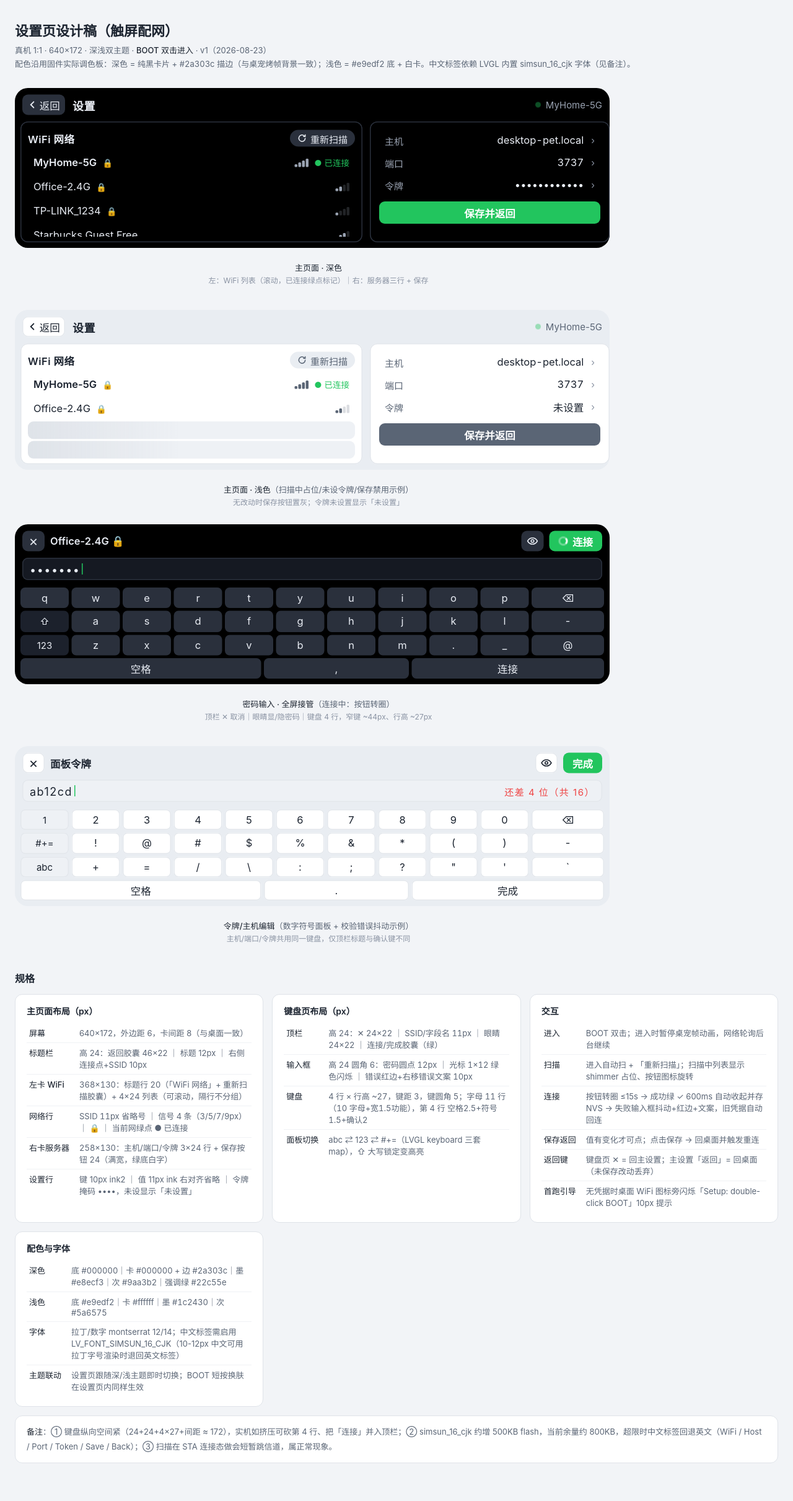
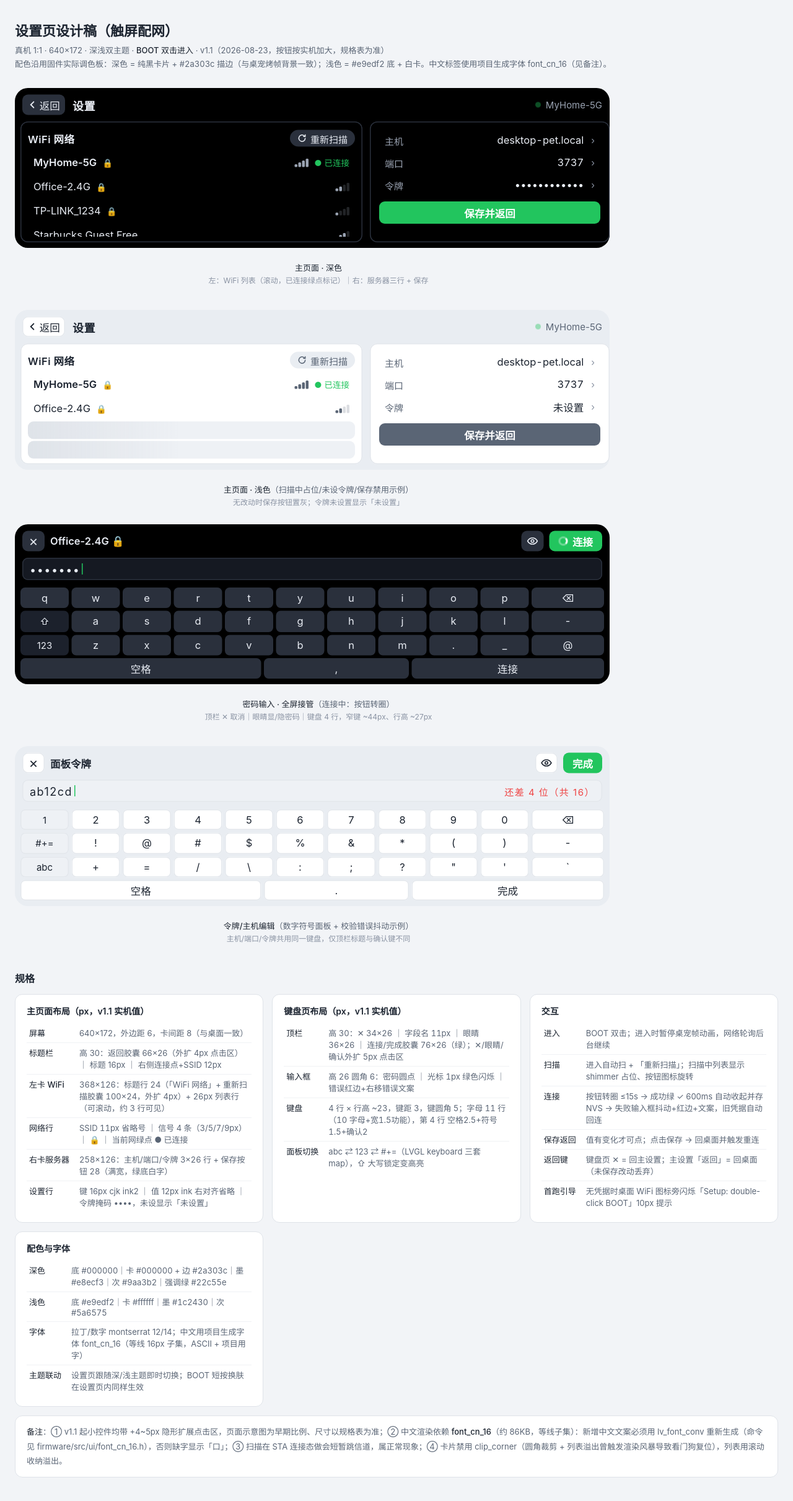
Before and after one commit to QIANG199/plan-pet, a plain HTML site: page docs/design/settings-layout.html in a window 1280 px wide. Shown: the whole page at 62% size. Drawn offline with Linux system fonts and the light colour scheme.

Commit message:
docs: sync with the post-launch hardening rounds
- boot splash, battery freeze-while-charging and the circular hold ring
  documented across README / firmware README / AGENTS / CONTEXT
- design doc v1.7 revision note (web setup page, font_cn_16, render-storm
  fix, bigger touch targets, ring, splash, battery policy)
- settings-layout.html v1.1: spec tables now carry the enlarged real-device
  sizes (+ext click areas) and the generated-font notes; simsun references
  retired
- AGENTS: flash ~88%, PORT/SETUP in the serial list, battery-compensation
  gotcha

```diff
--- a/docs/design/settings-layout.html
+++ b/docs/design/settings-layout.html
@@ -3,7 +3,7 @@
 <head>
 <meta charset="UTF-8">
 <meta name="viewport" content="width=device-width, initial-scale=1.0">
-<title>ESP32 桌面额度面板 · 设置页设计稿 v1</title>
+<title>ESP32 桌面额度面板 · 设置页设计稿 v1.1</title>
 <style>
 :root{
   --page-bg:#f2f4f7; --card:#ffffff; --ink:#1c2430; --ink2:#5a6575; --ink3:#8a93a3;
@@ -160,8 +160,8 @@ figcaption b{color:var(--ink);font-weight:500}
 <div class="wrap">
 <h1>设置页设计稿（触屏配网）</h1>
 <p class="meta">
-真机 1:1 · 640×172 · 深浅双主题 · <b>BOOT 双击进入</b> · v1（2026-08-23）<br>
-配色沿用固件实际调色板：深色 = 纯黑卡片 + <span class="px">#2a303c</span> 描边（与桌宠烤帧背景一致）；浅色 = <span class="px">#e9edf2</span> 底 + 白卡。中文标签依赖 LVGL 内置 simsun_16_cjk 字体（见备注）。
+真机 1:1 · 640×172 · 深浅双主题 · <b>BOOT 双击进入</b> · v1.1（2026-08-23，按钮按实机加大，规格表为准）<br>
+配色沿用固件实际调色板：深色 = 纯黑卡片 + <span class="px">#2a303c</span> 描边（与桌宠烤帧背景一致）；浅色 = <span class="px">#e9edf2</span> 底 + 白卡。中文标签使用项目生成字体 font_cn_16（见备注）。
 </p>
 
 <div class="devices">
@@ -284,22 +284,22 @@ figcaption b{color:var(--ink);font-weight:500}
   <h2>规格</h2>
   <div class="grid">
     <div class="panel">
-      <h3>主页面布局（px）</h3>
+      <h3>主页面布局（px，v1.1 实机值）</h3>
       <table>
         <tr><td>屏幕</td><td>640×172，外边距 6，卡间距 8（与桌面一致）</td></tr>
-        <tr><td>标题栏</td><td>高 24：返回胶囊 46×22 ｜ 标题 12px ｜ 右侧连接点+SSID 10px</td></tr>
-        <tr><td>左卡 WiFi</td><td class="px">368×130：标题行 20（「WiFi 网络」+ 重新扫描胶囊）+ 4×24 列表（可滚动，隔行不分组）</td></tr>
+        <tr><td>标题栏</td><td>高 30：返回胶囊 66×26（外扩 4px 点击区）｜ 标题 16px ｜ 右侧连接点+SSID 12px</td></tr>
+        <tr><td>左卡 WiFi</td><td class="px">368×126：标题行 24（「WiFi 网络」+ 重新扫描胶囊 100×24，外扩 4px）+ 26px 列表行（可滚动，约 3 行可见）</td></tr>
         <tr><td>网络行</td><td class="px">SSID 11px 省略号 ｜ 信号 4 条（3/5/7/9px）｜ 🔒 ｜ 当前网绿点 ● 已连接</td></tr>
-        <tr><td>右卡服务器</td><td class="px">258×130：主机/端口/令牌 3×24 行 + 保存按钮 24（满宽，绿底白字）</td></tr>
-        <tr><td>设置行</td><td>键 10px ink2 ｜ 值 11px ink 右对齐省略 ｜ 令牌掩码 ••••，未设显示「未设置」</td></tr>
+        <tr><td>右卡服务器</td><td class="px">258×126：主机/端口/令牌 3×26 行 + 保存按钮 28（满宽，绿底白字）</td></tr>
+        <tr><td>设置行</td><td>键 16px cjk ink2 ｜ 值 12px ink 右对齐省略 ｜ 令牌掩码 ••••，未设显示「未设置」</td></tr>
       </table>
     </div>
     <div class="panel">
-      <h3>键盘页布局（px）</h3>
+      <h3>键盘页布局（px，v1.1 实机值）</h3>
       <table>
-        <tr><td>顶栏</td><td class="px">高 24：✕ 24×22 ｜ SSID/字段名 11px ｜ 眼睛 24×22 ｜ 连接/完成胶囊（绿）</td></tr>
-        <tr><td>输入框</td><td class="px">高 24 圆角 6：密码圆点 12px ｜ 光标 1×12 绿色闪烁 ｜ 错误红边+右移错误文案 10px</td></tr>
-        <tr><td>键盘</td><td class="px">4 行 × 行高 ~27，键距 3，键圆角 5；字母 11 行（10 字母+宽1.5功能），第 4 行 空格2.5+符号1.5+确认2</td></tr>
+        <tr><td>顶栏</td><td class="px">高 30：✕ 34×26 ｜ 字段名 11px ｜ 眼睛 36×26 ｜ 连接/完成胶囊 76×26（绿）；✕/眼睛/确认外扩 5px 点击区</td></tr>
+        <tr><td>输入框</td><td class="px">高 26 圆角 6：密码圆点 ｜ 光标 1px 绿色闪烁 ｜ 错误红边+右移错误文案</td></tr>
+        <tr><td>键盘</td><td class="px">4 行 × 行高 ~23，键距 3，键圆角 5；字母 11 行（10 字母+宽1.5功能），第 4 行 空格2.5+符号1.5+确认2</td></tr>
         <tr><td>面板切换</td><td>abc ⇄ 123 ⇄ #+=（LVGL keyboard 三套 map），⇧ 大写锁定变高亮</td></tr>
       </table>
     </div>
@@ -319,13 +319,13 @@ figcaption b{color:var(--ink);font-weight:500}
       <table>
         <tr><td>深色</td><td class="px">底 #000000｜卡 #000000 + 边 #2a303c｜墨 #e8ecf3｜次 #9aa3b2｜强调绿 #22c55e</td></tr>
         <tr><td>浅色</td><td class="px">底 #e9edf2｜卡 #ffffff｜墨 #1c2430｜次 #5a6575</td></tr>
-        <tr><td>字体</td><td>拉丁/数字 montserrat 12/14；中文标签需启用 LV_FONT_SIMSUN_16_CJK（10-12px 中文可用拉丁字号渲染时退回英文标签）</td></tr>
+        <tr><td>字体</td><td>拉丁/数字 montserrat 12/14；中文用项目生成字体 font_cn_16（等线 16px 子集，ASCII + 项目用字）</td></tr>
         <tr><td>主题联动</td><td>设置页跟随深/浅主题即时切换；BOOT 短按换肤在设置页内同样生效</td></tr>
       </table>
     </div>
   </div>
   <div class="note">
-    <b>备注</b>：① 键盘纵向空间紧（24+24+4×27+间距 ≈ 172），实机如挤压可砍第 4 行、把「连接」并入顶栏；② simsun_16_cjk 约增 500KB flash，当前余量约 800KB，超限时中文标签回退英文（WiFi / Host / Port / Token / Save / Back）；③ 扫描在 STA 连接态做会短暂跳信道，属正常现象。
+    <b>备注</b>：① v1.1 起小控件均带 +4~5px 隐形扩展点击区，页面示意图为早期比例、尺寸以规格表为准；② 中文渲染依赖 <b>font_cn_16</b>（约 86KB，等线子集）：新增中文文案必须用 lv_font_conv 重新生成（命令见 firmware/src/ui/font_cn_16.h），否则缺字显示「口」；③ 扫描在 STA 连接态做会短暂跳信道，属正常现象；④ 卡片禁用 clip_corner（圆角裁剪 + 列表溢出曾触发渲染风暴导致看门狗复位），列表用滚动收纳溢出。
   </div>
 </div>
 </div>
```
Also changed, not shown: AGENTS.md (+4 -3 lines), CONTEXT.md (+5 -1 lines), docs/design/01-设计方案.md (+12 -2 lines), README.md, docs/README.md, firmware/README.md.
